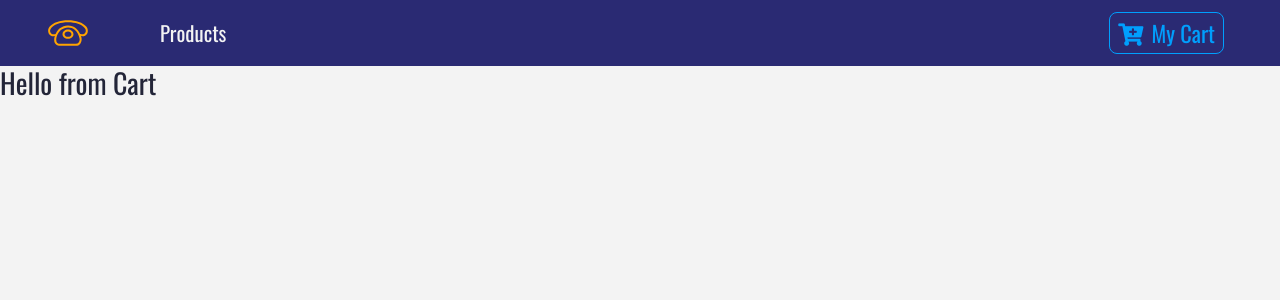
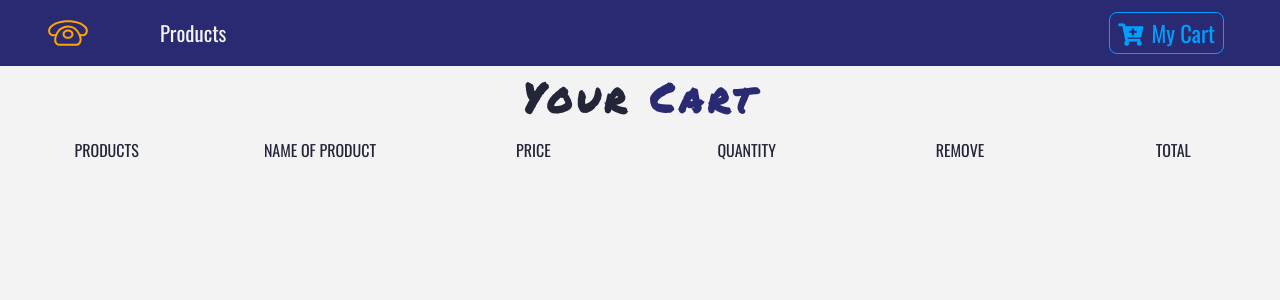
Before and after one commit to ioanzicu/react-phone-e-commerce, a React (Create React App) app: page /cart in a window 1280 px wide. Shown: the top 300 px of the page. Built offline with nearby package versions, Linux system fonts and the light colour scheme.

Commit message:
Set up Initial Cart Component

```diff
--- a/src/components/Cart.js
+++ /dev/null
@@ -1,11 +0,0 @@
-import React, { Component } from "react";
-
-export default class Cart extends Component {
-  render() {
-    return (
-      <div>
-        <h3>Hello from Cart</h3>
-      </div>
-    );
-  }
-}
--- /dev/null
+++ b/src/components/Cart/Cart.js
@@ -0,0 +1,14 @@
+import React, { Component } from "react";
+import Title from "../Title";
+import CartColumns from "./CartColumns";
+
+export default class Cart extends Component {
+  render() {
+    return (
+      <section>
+        <Title name="your" title="cart" />
+        <CartColumns>{""}</CartColumns>
+      </section>
+    );
+  }
+}
--- /dev/null
+++ b/src/components/Cart/CartColumns.js
@@ -0,0 +1,28 @@
+import React from "react";
+
+export default function CartColumns() {
+  return (
+    <div className="container-fluid text-center d-none d-lg-block">
+      <div className="row">
+        <div className="col-10 mx-auto col-lg-2">
+          <p className="text-uppercase">products</p>
+        </div>
+        <div className="col-10 mx-auto col-lg-2">
+          <p className="text-uppercase">name of product</p>
+        </div>
+        <div className="col-10 mx-auto col-lg-2">
+          <p className="text-uppercase">price</p>
+        </div>
+        <div className="col-10 mx-auto col-lg-2">
+          <p className="text-uppercase">quantity</p>
+        </div>
+        <div className="col-10 mx-auto col-lg-2">
+          <p className="text-uppercase">remove</p>
+        </div>
+        <div className="col-10 mx-auto col-lg-2">
+          <p className="text-uppercase">total</p>
+        </div>
+      </div>
+    </div>
+  );
+}
--- /dev/null
+++ b/src/components/Cart/package.json
@@ -0,0 +1,3 @@
+{
+  "main": "Cart.js"
+}
--- a/src/components/context.js
+++ b/src/components/context.js
@@ -10,8 +10,13 @@ class ProductProvider extends Component {
     products: [],
     detailProduct: detailProduct,
     cart: [],
+    // Modal
     modalOpen: false,
-    modalProduct: detailProduct
+    modalProduct: detailProduct,
+    // Cart
+    carSubTotal: 0,
+    cartTax: 0,
+    cartTotal: 0
   };
   componentDidMount() {
     this.setProducts();
@@ -67,6 +72,18 @@ class ProductProvider extends Component {
       return { modalOpen: false };
     });
   };
+  increment = id => {
+    console.log("this is increment method");
+  };
+  decrement = id => {
+    console.log("this is decrement method");
+  };
+  removeItem = id => {
+    console.log("item removed");
+  };
+  clearCart = () => {
+    console.log("cart was cleared");
+  };
 
   render() {
     return (
@@ -76,7 +93,11 @@ class ProductProvider extends Component {
           handleDetail: this.handleDetail,
           addToCart: this.addToCart,
           openModal: this.openModal,
-          closeModal: this.closeModal
+          closeModal: this.closeModal,
+          increment: this.increment,
+          decrement: this.decrement,
+          removeItem: this.removeItem,
+          clearCart: this.clearCart
         }}
       >
         {this.props.children}
```
